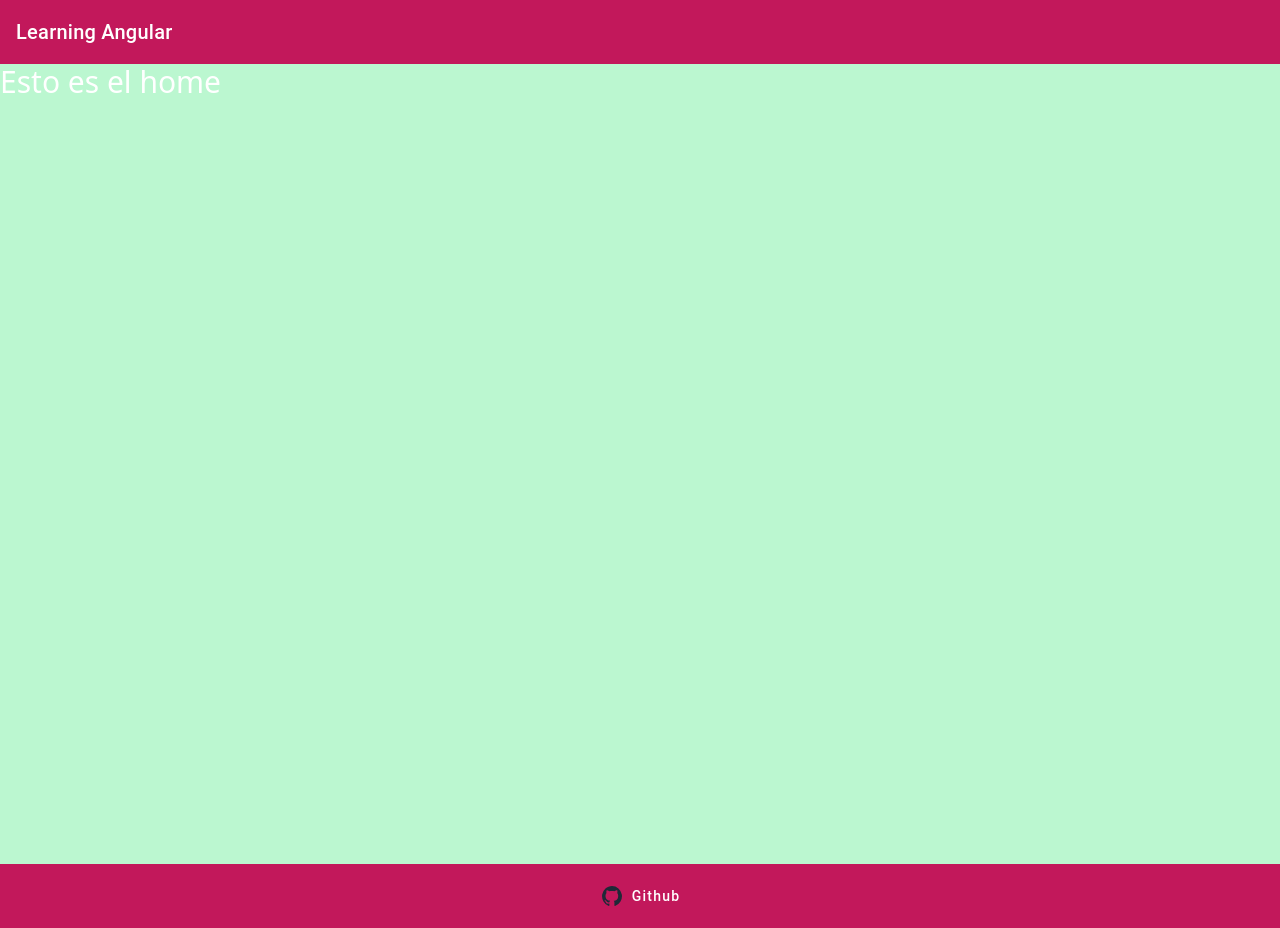
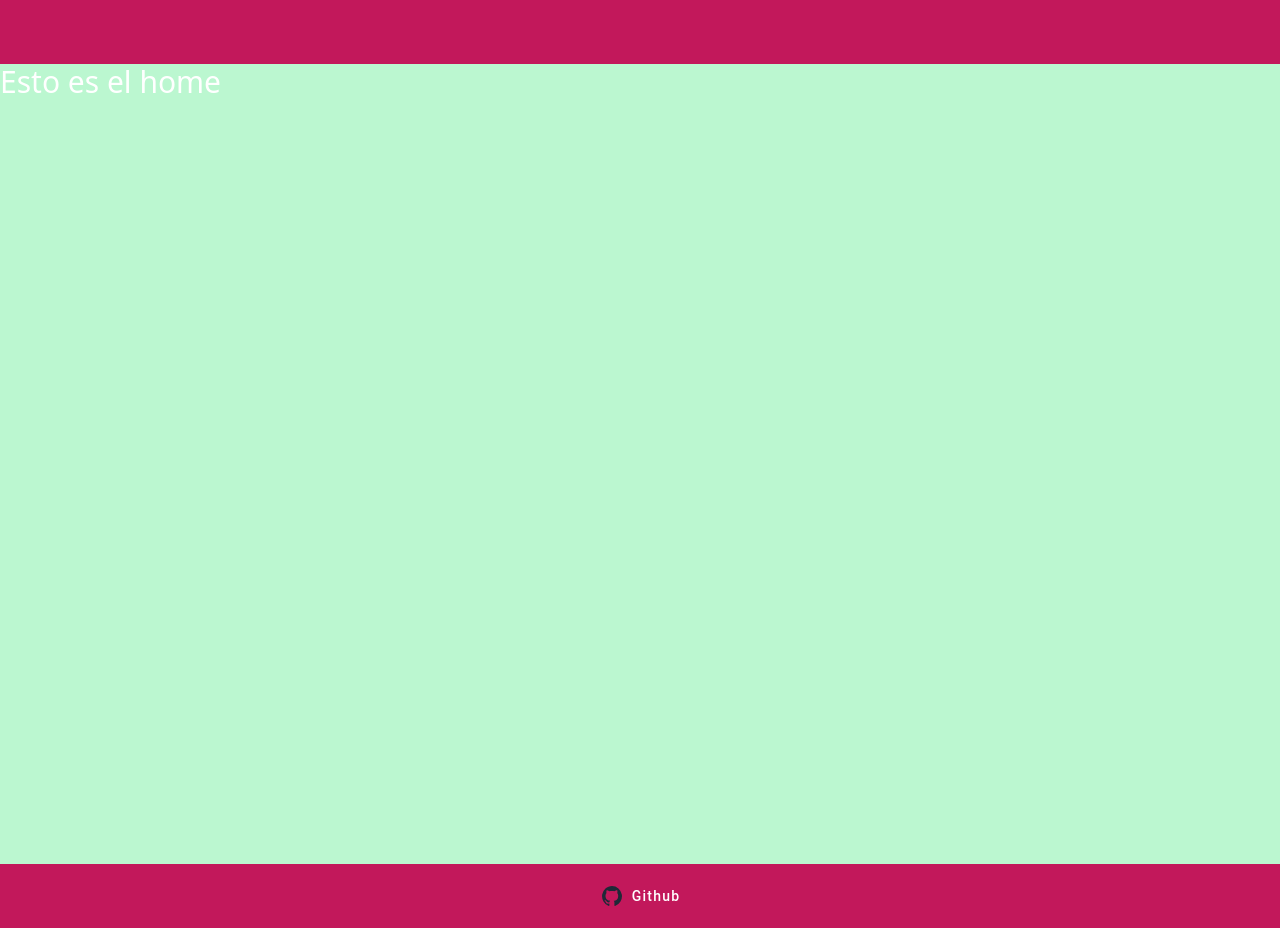
Before and after one commit to franmerlini/learning-angular, an Angular app: page / in a window 1280 px wide. Built offline with nearby package versions, Linux system fonts and the light colour scheme.

Commit message:
refactor(shell-ui): remove header text

```diff
--- a/src/app/shell/ui/header/header.component.ts
+++ b/src/app/shell/ui/header/header.component.ts
@@ -3,9 +3,7 @@ import { Component } from '@angular/core';
 @Component({
   selector: 'app-header',
   template: `
-    <mat-toolbar color="primary" class="mat-elevation-z8">
-      <span>Learning Angular</span>
-    </mat-toolbar>
+    <mat-toolbar color="primary" class="mat-elevation-z8"> </mat-toolbar>
   `,
 })
 export class HeaderComponent {}
```
